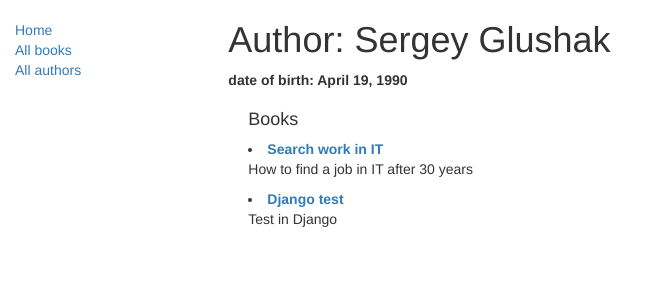
After one commit to Sergey-sg/locallibrary, a Django app: page /catalog/author/1 in a window 1280 px wide. The commit adds this page. Shown: the top 300 px of the page, without its empty margins (0-659 px from the left). Run offline with Django 3.2, Linux system fonts and the light colour scheme; data comes from the database, SQL or seed files in the repository; some libraries are stand-ins or nearby versions.

Commit message:
fix author_list.html and author_detail.html

```diff
--- a/catalog/models.py
+++ b/catalog/models.py
@@ -104,7 +104,7 @@ class Author(models.Model):
     date_of_death = models.DateField('Died', null=True, blank=True)
 
     class Meta:
-        ordering = ['last_name', 'first_name']
+        ordering = ['last_name']
 
     def get_absolute_url(self):
         """
@@ -114,7 +114,7 @@ class Author(models.Model):
 
     def __str__(self):
         """String for representing the Model object."""
-        return '{0}, {1}'.format(self.last_name, self.first_name)
+        return f'{self.last_name} {self.first_name}'
 
 
 class Language(models.Model):
--- a/catalog/templates/base_generic.html
+++ b/catalog/templates/base_generic.html
@@ -24,7 +24,7 @@
       <ul class="sidebar-nav">
           <li><a href="{% url 'index' %}">Home</a></li>
           <li><a href="{% url 'books' %}">All books</a></li>
-          <li><a href="">All authors</a></li>
+          <li><a href="{% url 'authors' %}">All authors</a></li>
       </ul>
      {% endblock %}
       </div>
--- /dev/null
+++ b/catalog/templates/catalog/author_detail.html
@@ -0,0 +1,26 @@
+<!DOCTYPE html>
+<html lang="en">
+{% extends "base_generic.html" %}
+<body>
+{% block content %}
+  <h1>Author: {{ author.first_name }} {{ author.last_name }}</h1>
+
+  <p><strong>date of birth: {{ author.date_of_birth }}</strong> </p>
+  {% if author.date_of_death %}
+    <p><strong>date of death: {{ author.date_of_death }}</strong></p>
+  {% endif %}
+
+
+  <div style="margin-left:20px;margin-top:20px">
+    <h4>Books</h4>
+
+    {% for book in author.book_set.all %}
+      <li>
+        <a href="{{ book.get_absolute_url }}"><strong>{{ book.title }}</strong></a>
+        <p>{{book.summary}}</p>
+      </li>
+    {% endfor %}
+  </div>
+{% endblock %}
+</body>
+</html>
--- a/catalog/templates/catalog/book_detail.html
+++ b/catalog/templates/catalog/book_detail.html
@@ -6,7 +6,7 @@
 {% block content %}
   <h1>Title: {{ book.title }}</h1>
 
-  <p><strong>Author:</strong> <a href="">{{ book.author }}</a></p> <!-- author detail link not yet defined -->
+  <p><strong>Author:</strong> <a href="{% url 'author-detail' book.author.pk %}">{{ book.author }}</a></p>
   <p><strong>Summary:</strong> {{ book.summary }}</p>
   <p><strong>ISBN:</strong> {{ book.isbn }}</p>
   <p><strong>Language:</strong> {{ book.language }}</p>
--- a/catalog/urls.py
+++ b/catalog/urls.py
@@ -8,4 +8,6 @@ urlpatterns = [
     url(r'^$', views.index, name='index'),
     url(r'^books/$', views.BookListView.as_view(), name='books'),
     url(r'^book/(?P<pk>\d+)$', views.BookDetailView.as_view(), name='book-detail'),
+    url(r'^authors/$', views.AuthorListView.as_view(), name='authors'),
+    url(r'^author/(?P<pk>\d+)$', views.AuthorDetailView.as_view(), name='author-detail'),
 ]
--- a/catalog/views.py
+++ b/catalog/views.py
@@ -39,3 +39,12 @@ class BookListView(generic.ListView):
 
 class BookDetailView(generic.DetailView):
     model = Book
+
+
+class AuthorListView(generic.ListView):
+    model = Author
+    paginate_by = 10
+
+
+class AuthorDetailView(generic.DetailView):
+    model = Author
```
Also changed, not shown: catalog/templates/catalog/author_list.html (+21 -4 lines).
